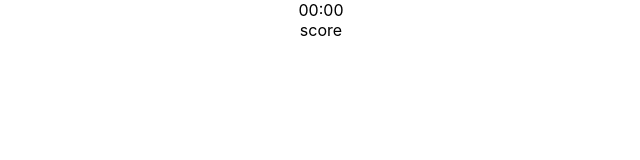
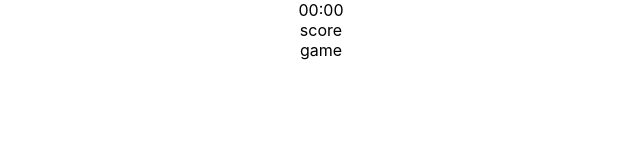
Before and after one commit to Lu-Smith/space_invaders_react_tdd, a React (Create React App) app: page / in a window 1280 px wide. Both pictures are taken after a click on the button "Start". Shown: the top 160 px of the page, without its empty margins (319-959 px from the left). Built offline with nearby package versions, Linux system fonts and the light colour scheme.

Commit message:
Passed testing in Game

```diff
--- a/src/components/Game.tsx
+++ b/src/components/Game.tsx
@@ -9,6 +9,9 @@ const Game = () => {
       <div className="score-container" data-testid="score-container">
         score
       </div>
+      <div className="game-container" data-testid="game-container">
+        game
+      </div>
     </div>
   )
 }
```
